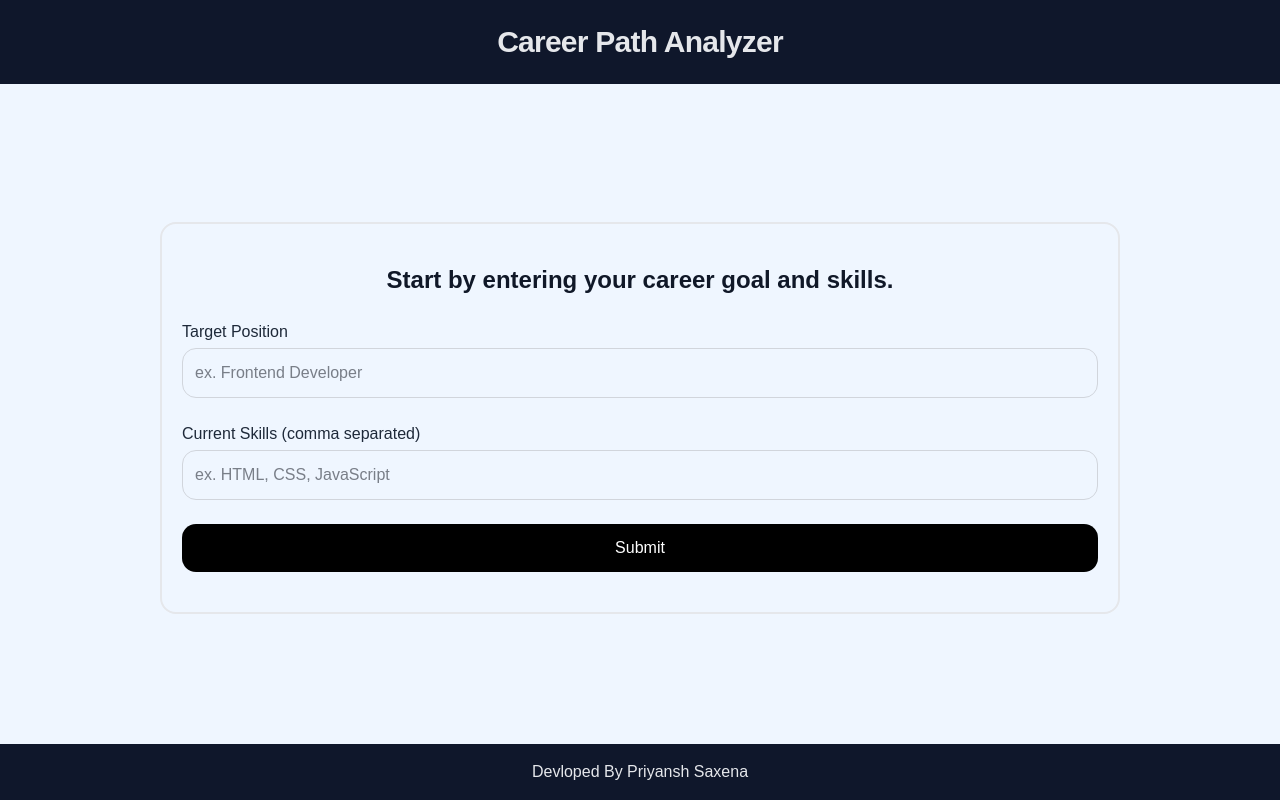
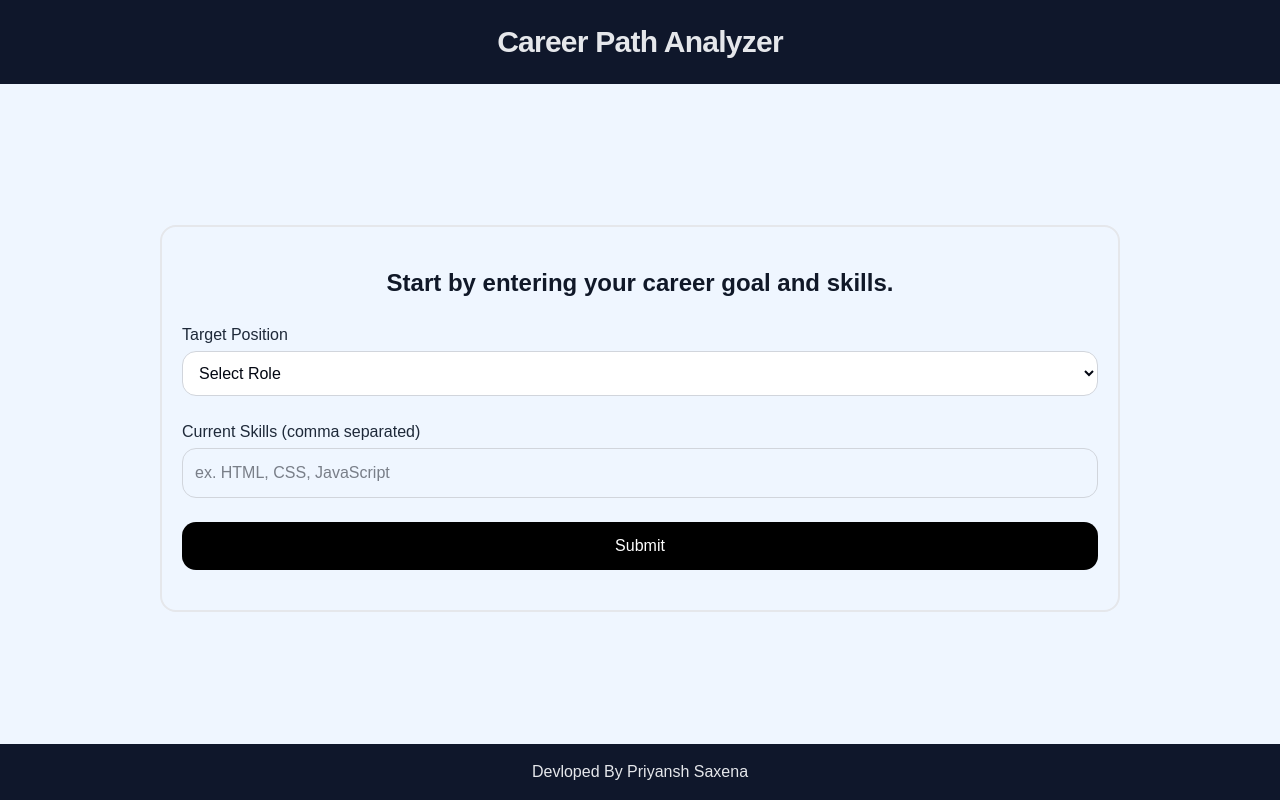
Before and after one commit to Priyansh7999/Full-Stack-Developer-Assignment-CodeAtRandom-AI, a Next.js app in the folder frontend/: page / in a window 1280 px wide. Built offline with nearby package versions, Linux system fonts and the light colour scheme.

Commit message:
Fix Errors

```diff
--- a/frontend/src/app/page.js
+++ b/frontend/src/app/page.js
@@ -35,13 +35,17 @@ export default function Home() {
           <label className="mb-1 font-medium text-gray-800">
             Target Position
           </label>
-          <input
-            type="text"
-            placeholder="ex. Frontend Developer"
+          <select
             value={position}
             onChange={(e) => setPosition(e.target.value)}
-            className="p-3 border text-gray-950 border-gray-300 rounded-xl focus:outline-none focus:ring-2 focus:ring-black/60 transition-all"
-          />
+            className="p-3 border text-gray-950 border-gray-300 rounded-xl focus:outline-none focus:ring-2 focus:ring-black/60 transition-all bg-white"
+          >
+            <option value="" disabled>Select Role</option>
+            <option value="Frontend Developer">Frontend Developer</option>
+            <option value="Backend Developer">Backend Developer</option>
+            <option value="Data Analyst">Data Analyst</option>
+          </select>
+
         </div>
 
         <div className="flex flex-col">
```
